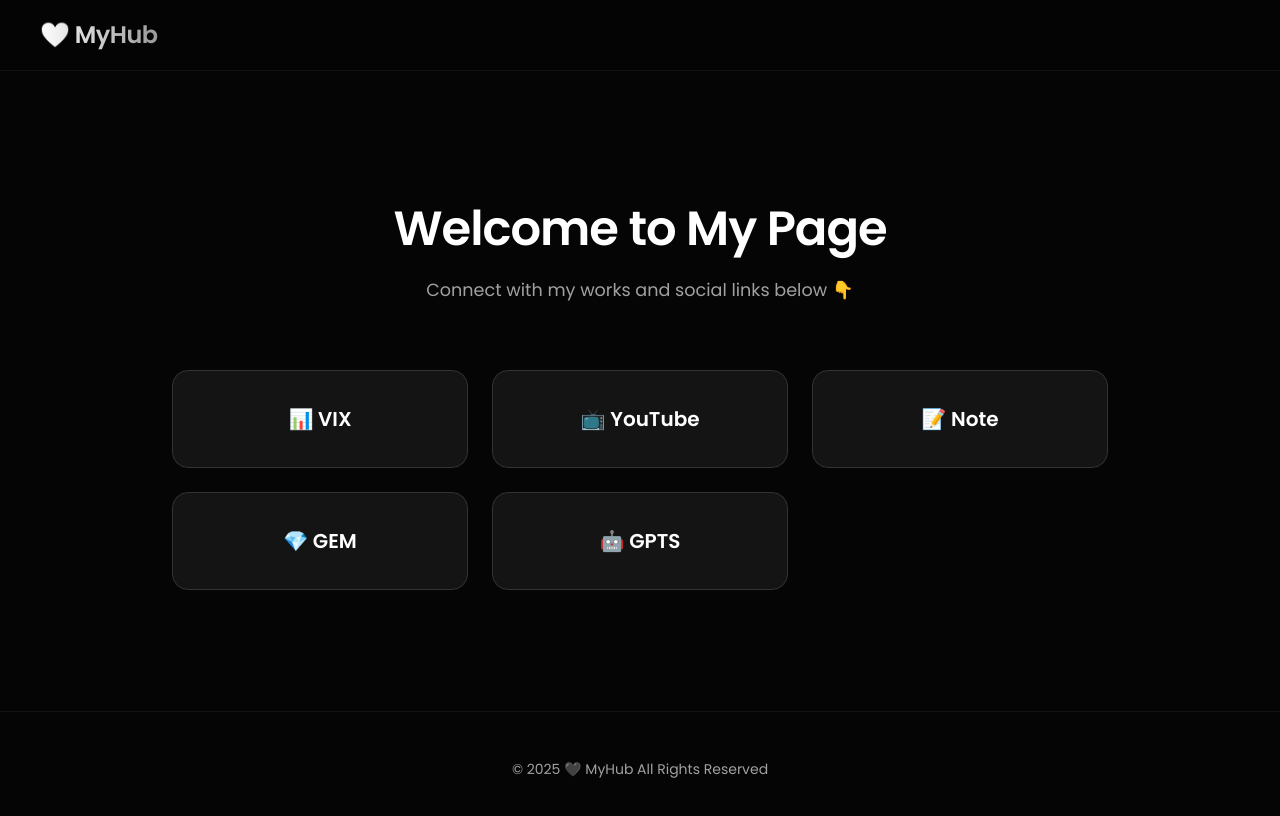
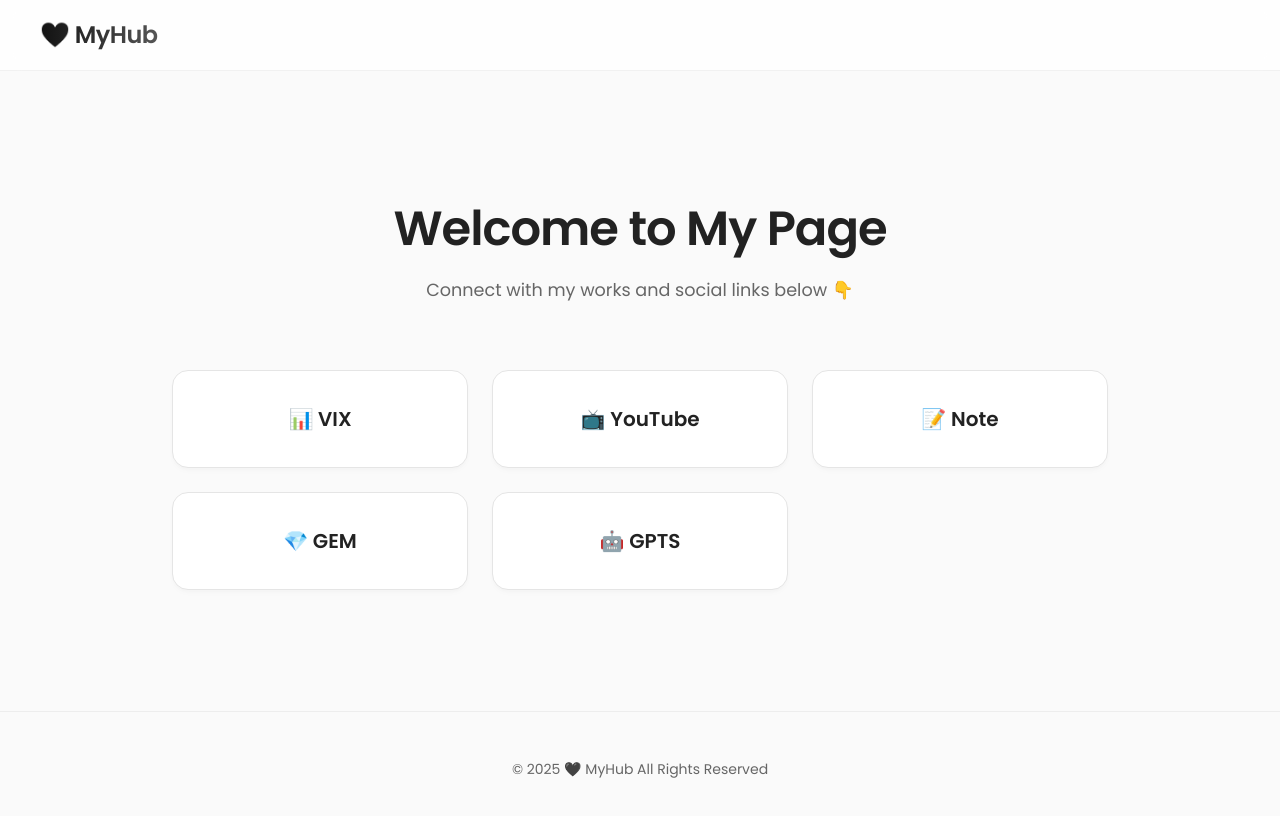
Before and after one commit to yumamcode/my-portfolio, a plain HTML site: page index.html in a window 1280 px wide. Drawn offline with Linux system fonts and the light colour scheme.

Commit message:
背景白ベースに変更

```diff
--- a/assets/css/style.css
+++ b/assets/css/style.css
@@ -1,10 +1,10 @@
 :root {
-  --bg-color: #050505;
-  --card-bg: #141414;
-  --text-main: #ffffff;
-  --text-muted: #a1a1a1;
-  --accent-color: #3b82f6; /* 青系のアクセント、必要に応じて変更可 */
-  --border-color: #333;
+  --bg-color: #fafafa;
+  --card-bg: #ffffff;
+  --text-main: #222222;
+  --text-muted: #666666;
+  --accent-color: #3b82f6;
+  --border-color: #e5e5e5;
   --font-family: 'Poppins', sans-serif;
   --transition: all 0.3s cubic-bezier(0.25, 0.8, 0.25, 1);
 }
@@ -27,10 +27,10 @@ header {
   position: sticky;
   top: 0;
   z-index: 100;
-  background: rgba(5, 5, 5, 0.7);
+  background: rgba(255, 255, 255, 0.8);
   backdrop-filter: blur(10px);
   padding: 1rem 2rem;
-  border-bottom: 1px solid rgba(255, 255, 255, 0.05);
+  border-bottom: 1px solid rgba(0, 0, 0, 0.05);
 }
 
 .navbar {
@@ -46,7 +46,7 @@ header {
   font-size: 1.5rem;
   font-weight: 700;
   letter-spacing: -0.5px;
-  background: linear-gradient(to right, #fff, #999);
+  background: linear-gradient(to right, #111, #555);
   -webkit-background-clip: text;
   -webkit-text-fill-color: transparent;
 }
@@ -102,6 +102,7 @@ header {
   transition: var(--transition);
   position: relative;
   overflow: hidden;
+  box-shadow: 0 4px 6px -1px rgba(0, 0, 0, 0.02), 0 2px 4px -1px rgba(0, 0, 0, 0.02);
 }
 
 .link-card h3 {
@@ -110,23 +111,22 @@ header {
   font-size: 1.25rem;
   font-weight: 600;
   z-index: 1;
+  transition: var(--transition);
 }
 
 /* Hover Effects */
 .link-card:hover {
   transform: translateY(-5px);
-  background: #1a1a1a;
-  border-color: #555;
-  box-shadow: 0 10px 30px -10px rgba(0, 0, 0, 0.5);
+  background: #ffffff;
+  border-color: #d4d4d4;
+  box-shadow: 0 20px 25px -5px rgba(0, 0, 0, 0.1), 0 10px 10px -5px rgba(0, 0, 0, 0.04);
 }
 
 .link-card:hover h3 {
-  background: linear-gradient(to right, #fff, #ccc);
-  -webkit-background-clip: text;
-  -webkit-text-fill-color: transparent;
+  color: var(--accent-color);
 }
 
-/* Background Glow Effect on Hover (Optional advanced touch) */
+/* Background Glow Effect on Hover (Subtle gradient) */
 .link-card::before {
   content: '';
   position: absolute;
@@ -134,7 +134,7 @@ header {
   left: 0;
   width: 100%;
   height: 100%;
-  background: radial-gradient(circle at center, rgba(255,255,255,0.03) 0%, transparent 70%);
+  background: radial-gradient(circle at center, rgba(59, 130, 246, 0.05) 0%, transparent 70%);
   opacity: 0;
   transition: var(--transition);
 }
@@ -147,7 +147,7 @@ header {
 footer {
   text-align: center;
   padding: 2rem;
-  border-top: 1px solid rgba(255, 255, 255, 0.05);
+  border-top: 1px solid rgba(0, 0, 0, 0.05);
   color: var(--text-muted);
   font-size: 0.875rem;
 }
```
Also changed, not shown: assets/img/X_icon.png (added), assets/img/Youtube_icon.jpg (added), assets/img/note_icon.png (added).
